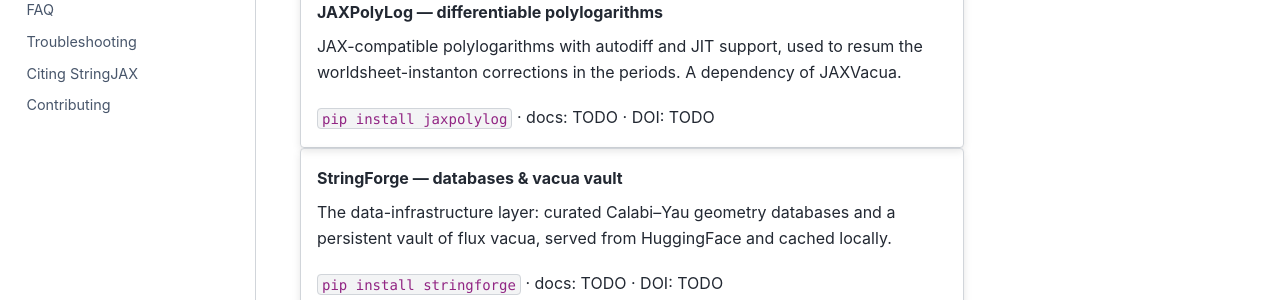
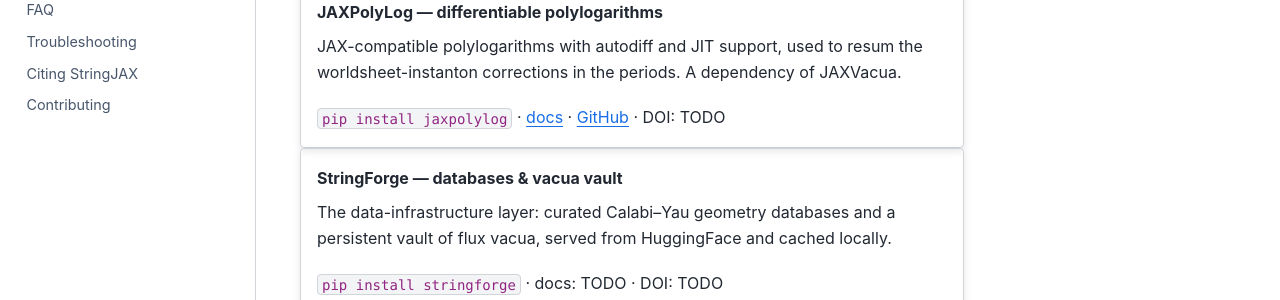
Before and after one commit to StringJAX/stringjax, a Sphinx documentation site: the page built from docs/ecosystem.md, in a window 1280 px wide and 900 px high. Shown: the part 443-743 px from the top of the window. Built offline with Sphinx 7.4.7 and the Sphinx Book theme 1.1.4, drawn with Linux system fonts in a browser that asks for light colours.

Commit message:
Link jaxpolylog docs and GitHub
Add stable documentation and repository links for jaxpolylog across docs and README. Enable intersphinx mapping for jaxpolylog in docs/conf.py, update the citation URL to the AndreasSchachner jaxpolylog repository, and add docs/GitHub links in README.md and docs/ecosystem.md so users can find the package docs and source.

```diff
--- a/docs/conf.py
+++ b/docs/conf.py
@@ -47,7 +47,7 @@
     "jax": ("https://jax.readthedocs.io/en/latest", None),
     # Member packages (uncomment once their docs are live):
     # "jaxvacua": ("https://jaxvacua.readthedocs.io/en/latest", None),
-    # "jaxpolylog": ("https://jaxpolylog.readthedocs.io/en/latest", None),
+    "jaxpolylog": ("https://jaxpolylog.readthedocs.io/en/latest", None),
     # "stringforge": ("https://stringforge.readthedocs.io/en/latest", None),
 }
 
--- a/docs/ecosystem.md
+++ b/docs/ecosystem.md
@@ -13,10 +13,13 @@
 `pip install jaxvacua` · docs: TODO · DOI: TODO
 :::
 :::{grid-item-card} JAXPolyLog — differentiable polylogarithms
+:link: https://jaxpolylog.readthedocs.io
+:link-type: url
 JAX-compatible polylogarithms with autodiff and JIT support, used to resum the
 worldsheet-instanton corrections in the periods. A dependency of JAXVacua.
 
-`pip install jaxpolylog` · docs: TODO · DOI: TODO
+`pip install jaxpolylog` · [docs](https://jaxpolylog.readthedocs.io) ·
+[GitHub](https://github.com/AndreasSchachner/jaxpolylog) · DOI: TODO
 :::
 :::{grid-item-card} StringForge — databases & vacua vault
 The data-infrastructure layer: curated Calabi–Yau geometry databases and a
```
Also changed, not shown: README.md (+1 -1 lines), docs/citation.md (+1 -1 lines).
